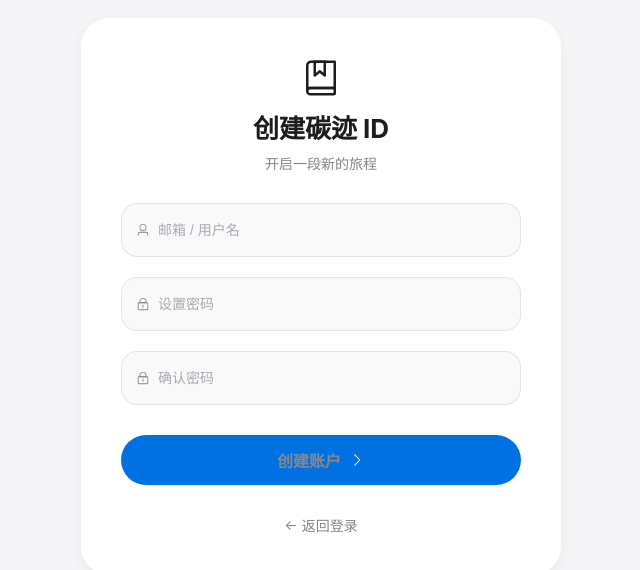
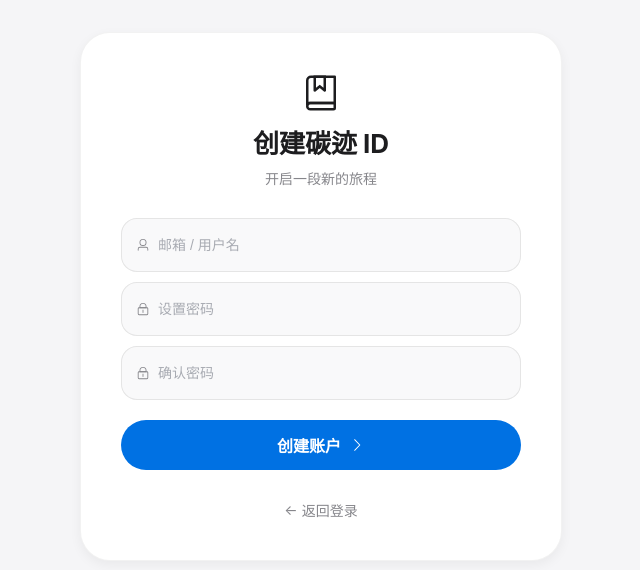
Before and after one commit to Yang-DongChen/Carbon-Pro, a Vue app: page /register in a window 1280 px wide. Shown: the part 124-694 px from the top of the page, without its empty margins (319-959 px from the left). Built offline with nearby package versions, Linux system fonts and the light colour scheme.

Commit message:
Update Register component

```diff
--- a/src/main.js
+++ b/src/main.js
@@ -1,5 +1,4 @@
 import { createApp } from 'vue'
-
 import { createPinia } from 'pinia'
 import App from './App.vue'
 import router from './router'
--- a/src/views/LoginView.vue
+++ b/src/views/LoginView.vue
@@ -99,6 +99,7 @@ const handleLogin = () => {
         <button class="login-btn" @click="handleLogin" :disabled="loading">
           <span v-if="!loading">登录</span>
           <span v-else class="loader"></span>
+          <el-icon v-if="!loading"><ArrowRight /></el-icon>
         </button>
       </div>
 
@@ -184,6 +185,10 @@ h2 {
   transition: all 0.2s;
   margin-top: 10px;
 }
+.login-btn span,
+.login-btn .el-icon {
+  color: #ffffff !important;
+}
 .login-btn:hover {
   background: #000;
   transform: scale(1.02);
--- a/src/views/RegisterView.vue
+++ b/src/views/RegisterView.vue
@@ -1,73 +1,220 @@
 <script setup>
-import { ref, reactive } from 'vue'
-import { useRouter } from 'vue-router'
-import { useUserStore } from '../stores/user'
-import { ElMessage } from 'element-plus'
-import { User, Lock, ArrowRight, Collection } from '@element-plus/icons-vue'
+import { ref, reactive } from "vue";
+import { useRouter } from "vue-router";
+import { useUserStore } from "../stores/user";
+import { ElMessage } from "element-plus";
+import { User, Lock, ArrowRight, Collection } from "@element-plus/icons-vue";
 
-const router = useRouter()
-const store = useUserStore()
-const form = reactive({ email: '', password: '', confirmPassword: '' })
-const loading = ref(false)
+const router = useRouter();
+const store = useUserStore();
+const form = reactive({ email: "", password: "", confirmPassword: "" });
+const loading = ref(false);
 
 const handleRegister = () => {
-  if (!form.email || !form.password || !form.confirmPassword) return ElMessage.warning('请填写完整信息')
-  if (form.password !== form.confirmPassword) return ElMessage.error('两次输入的密码不一致')
-  if (form.password.length < 3) return ElMessage.warning('密码长度至少 3 位')
-  loading.value = true
+  if (!form.email || !form.password || !form.confirmPassword)
+    return ElMessage.warning("请填写完整信息");
+  if (form.password !== form.confirmPassword)
+    return ElMessage.error("两次输入的密码不一致");
+  if (form.password.length < 3) return ElMessage.warning("密码长度至少 3 位");
+  loading.value = true;
+
   setTimeout(() => {
-    store.register(form)
-    ElMessage.success('注册成功，欢迎加入低碳生活！')
-    router.push('/')
-  }, 1000)
-}
+    store.register(form);
+    ElMessage.success("注册成功，欢迎加入低碳生活！");
+    router.push("/");
+  }, 1000);
+};
 </script>
 
 <template>
   <div class="register-container">
     <div class="register-card fade-up">
       <div class="logo-area">
-        <el-icon class="logo-icon" color="#1d1d1f" :size="40"><Collection /></el-icon>
+        <el-icon class="logo-icon" color="#1d1d1f" :size="40"
+          ><Collection
+        /></el-icon>
         <h2>创建碳迹 ID</h2>
         <p class="subtitle">开启一段新的旅程</p>
       </div>
       <div class="form-area">
-        <div class="input-group"><el-input v-model="form.email" placeholder="邮箱 / 用户名" :prefix-icon="User" size="large" class="custom-input" /></div>
-        <div class="input-group"><el-input v-model="form.password" type="password" placeholder="设置密码" :prefix-icon="Lock" size="large" show-password class="custom-input" /></div>
-        <div class="input-group"><el-input v-model="form.confirmPassword" type="password" placeholder="确认密码" :prefix-icon="Lock" size="large" show-password class="custom-input" @keyup.enter="handleRegister" /></div>
-        <button class="register-btn" @click="handleRegister" :disabled="loading">
+        <div class="input-group">
+          <el-input
+            v-model="form.email"
+            placeholder="邮箱 / 用户名"
+            :prefix-icon="User"
+            size="large"
+            class="custom-input"
+          />
+        </div>
+        <div class="input-group">
+          <el-input
+            v-model="form.password"
+            type="password"
+            placeholder="设置密码"
+            :prefix-icon="Lock"
+            size="large"
+            show-password
+            class="custom-input"
+          />
+        </div>
+        <div class="input-group">
+          <el-input
+            v-model="form.confirmPassword"
+            type="password"
+            placeholder="确认密码"
+            :prefix-icon="Lock"
+            size="large"
+            show-password
+            class="custom-input"
+            @keyup.enter="handleRegister"
+          />
+        </div>
+        <button
+          class="register-btn"
+          @click="handleRegister"
+          :disabled="loading"
+        >
           <span v-if="!loading">创建账户</span>
           <span v-else class="loader"></span>
           <el-icon v-if="!loading"><ArrowRight /></el-icon>
         </button>
       </div>
       <div class="footer-links">
-        <router-link to="/login" class="back-link"><span class="arrow">←</span> 返回登录</router-link>
+        <router-link to="/login" class="back-link"
+          ><span class="arrow">←</span> 返回登录</router-link
+        >
       </div>
     </div>
   </div>
 </template>
 
 <style scoped>
-.register-container { min-height: 100vh; display: flex; align-items: center; justify-content: center; background: #f5f5f7; padding: 20px; }
-.register-card { background: white; width: 100%; max-width: 400px; border-radius: 30px; padding: 40px; box-shadow: 0 20px 40px rgba(0,0,0,0.05); text-align: center; }
-.logo-area { margin-bottom: 30px; }
-.logo-icon { margin-bottom: 10px; }
-h2 { font-size: 26px; font-weight: 700; margin: 0 0 8px; color: #1d1d1f; }
-.subtitle { color: #86868b; font-size: 14px; margin: 0; }
-.form-area { display: flex; flex-direction: column; gap: 20px; margin-bottom: 30px; }
-:global(.custom-input .el-input__wrapper) { border-radius: 16px; padding: 8px 15px; box-shadow: 0 0 0 1px #e5e5e5 inset !important; transition: 0.2s; background: #f9f9fa; }
-:global(.custom-input .el-input__wrapper.is-focus) { box-shadow: 0 0 0 2px #0071e3 inset !important; background: white; }
-.register-btn { background: #0071e3; color: white; border: none; height: 50px; border-radius: 25px; font-size: 16px; font-weight: 600; cursor: pointer; display: flex; align-items: center; justify-content: center; gap: 8px; transition: all 0.2s; margin-top: 10px; }
-.register-btn:hover { background: #0077ed; transform: scale(1.02); }
-.register-btn:disabled { opacity: 0.7; cursor: not-allowed; }
-.footer-links { font-size: 14px; }
-.back-link { color: #86868b; text-decoration: none; transition: 0.2s; display: inline-flex; align-items: center; gap: 4px; }
-.back-link:hover { color: #1d1d1f; }
-.arrow { transition: transform 0.2s; }
-.back-link:hover .arrow { transform: translateX(-4px); }
-.loader { width: 18px; height: 18px; border: 2px solid #fff; border-bottom-color: transparent; border-radius: 50%; animation: rotate 1s linear infinite; }
-@keyframes rotate { 0% { transform: rotate(0deg); } 100% { transform: rotate(360deg); } }
-.fade-up { animation: fadeUp 0.6s cubic-bezier(0.2, 0.8, 0.2, 1); }
-@keyframes fadeUp { from { opacity: 0; transform: translateY(20px); } to { opacity: 1; transform: translateY(0); } }
+.register-container {
+  min-height: 100vh;
+  display: flex;
+  align-items: center;
+  justify-content: center;
+  background: #f5f5f7;
+  padding: 20px;
+}
+.register-card {
+  background: white;
+  width: 100%;
+  max-width: 400px;
+  border-radius: 30px;
+  padding: 40px;
+  box-shadow: 0 20px 40px rgba(0, 0, 0, 0.05);
+  text-align: center;
+}
+.logo-area {
+  margin-bottom: 30px;
+}
+.logo-icon {
+  margin-bottom: 10px;
+}
+h2 {
+  font-size: 26px;
+  font-weight: 700;
+  margin: 0 0 8px;
+  color: #1d1d1f;
+}
+.subtitle {
+  color: #86868b;
+  font-size: 14px;
+  margin: 0;
+}
+.form-area {
+  display: flex;
+  flex-direction: column;
+  gap: 10px;
+  margin-bottom: 30px;
+}
+:global(.custom-input .el-input__wrapper) {
+  border-radius: 16px;
+  padding: 8px 15px;
+  box-shadow: 0 0 0 1px #e5e5e5 inset !important;
+  transition: 0.2s;
+  background: #f9f9fa;
+}
+:global(.custom-input .el-input__wrapper.is-focus) {
+  box-shadow: 0 0 0 2px #0071e3 inset !important;
+  background: white;
+}
+.register-btn {
+  background: #0071e3;
+  color: white;
+  border: none;
+  height: 50px;
+  border-radius: 25px;
+  font-size: 16px;
+  font-weight: 600;
+  cursor: pointer;
+  display: flex;
+  align-items: center;
+  justify-content: center;
+  gap: 8px;
+  transition: all 0.2s;
+  margin-top: 10px;
+}
+.register-btn span,
+.register-btn .el-icon {
+  color: #ffffff !important;
+}
+.register-btn:hover {
+  background: #0077ed;
+  transform: scale(1.02);
+}
+.register-btn:disabled {
+  opacity: 0.7;
+  cursor: not-allowed;
+}
+.footer-links {
+  font-size: 14px;
+}
+.back-link {
+  color: #86868b;
+  text-decoration: none;
+  transition: 0.2s;
+  display: inline-flex;
+  align-items: center;
+  gap: 4px;
+}
+.back-link:hover {
+  color: #1d1d1f;
+}
+.arrow {
+  transition: transform 0.2s;
+}
+.back-link:hover .arrow {
+  transform: translateX(-4px);
+}
+.loader {
+  width: 18px;
+  height: 18px;
+  border: 2px solid #fff;
+  border-bottom-color: transparent;
+  border-radius: 50%;
+  animation: rotate 1s linear infinite;
+}
+@keyframes rotate {
+  0% {
+    transform: rotate(0deg);
+  }
+  100% {
+    transform: rotate(360deg);
+  }
+}
+.fade-up {
+  animation: fadeUp 0.6s cubic-bezier(0.2, 0.8, 0.2, 1);
+}
+@keyframes fadeUp {
+  from {
+    opacity: 0;
+    transform: translateY(20px);
+  }
+  to {
+    opacity: 1;
+    transform: translateY(0);
+  }
+}
 </style>
```
